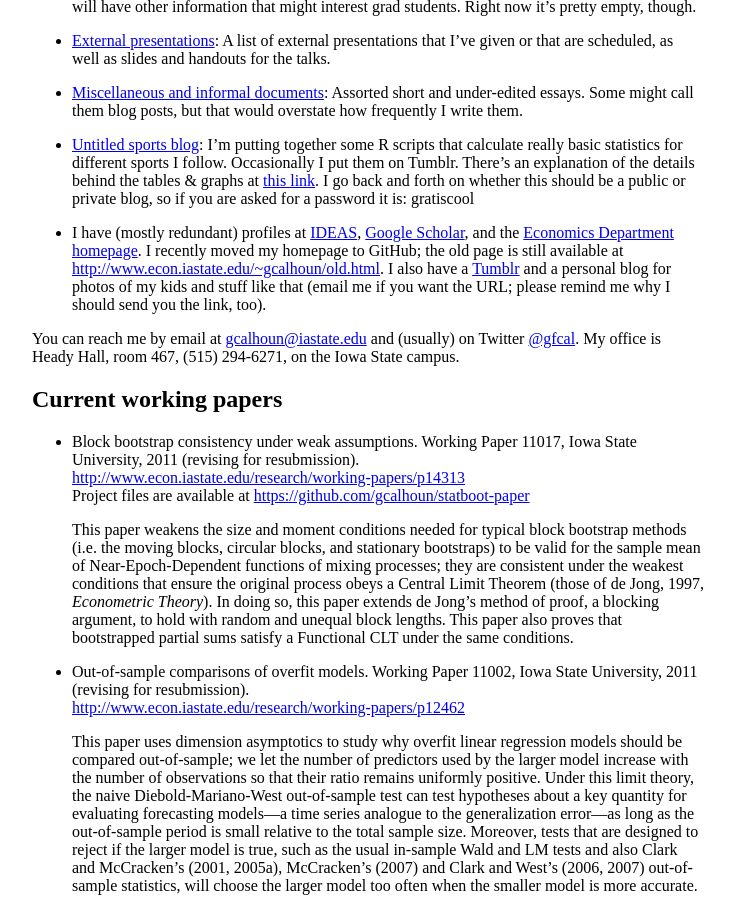
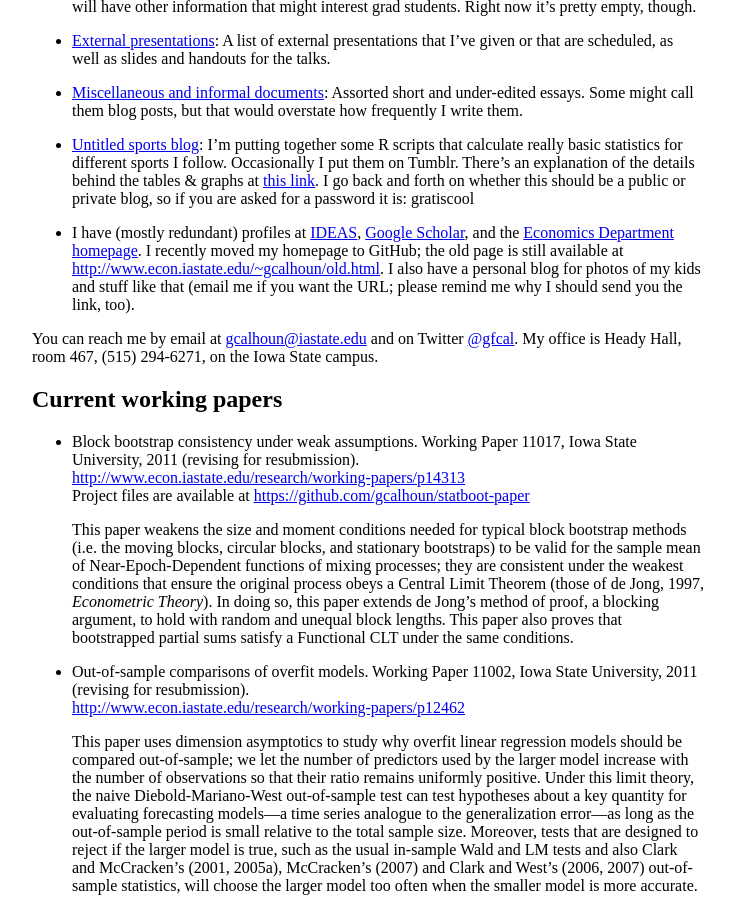
Before and after one commit to mmkuang/grayclhn.github.io, a Jekyll site: the page built from index.md, in a window 1280 px wide and 900 px high, scrolled down 432 px. Shown: the whole window, without its empty margins (272-1006 px from the left). Built offline with Jekyll 4.4.1, drawn with Linux system fonts in a browser that asks for light colours.

Commit message:
removed tumblr link

```diff
--- a/index.md
+++ b/index.md
@@ -57,13 +57,13 @@ might be interested in the following items:
   homepage](http://www.econ.iastate.edu/people/faculty/calhoun-gray).
   I recently moved my homepage to GitHub; the old page is still
   available at <http://www.econ.iastate.edu/~gcalhoun/old.html>.  I
-  also have a [Tumblr](http://gfcal.tumblr.com) and a personal blog
-  for photos of my kids and stuff like that (email me if you want the
-  URL; please remind me why I should send you the link, too).
+  also have a personal blog for photos of my kids and stuff like that
+  (email me if you want the URL; please remind me why I should send
+  you the link, too).
 
-You can reach me by email at <gcalhoun@iastate.edu> and (usually) on
-Twitter [@gfcal](https://twitter.com/gfcal).  My office is Heady Hall,
-room 467, (515) 294-6271, on the Iowa State campus.
+You can reach me by email at <gcalhoun@iastate.edu> and on Twitter
+[@gfcal](https://twitter.com/gfcal).  My office is Heady Hall, room
+467, (515) 294-6271, on the Iowa State campus.
 
 Current working papers
 ----------------------
```
